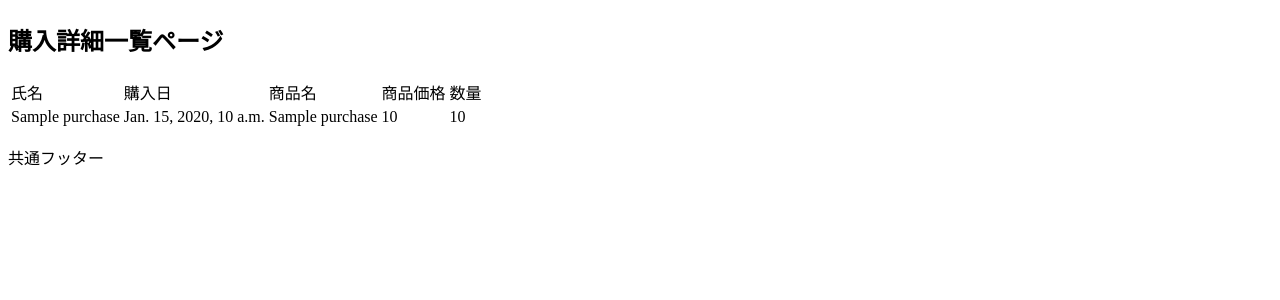
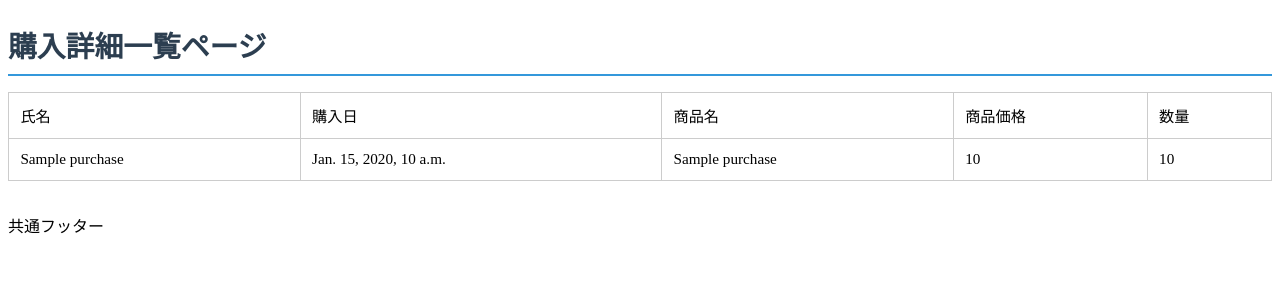
Before and after one commit to fumihiko-kariya27/DataAnalysis, a Django app: template ecSiteAnalysis/templates/customer/purchase_detail.html in a window 1280 px wide. Shown: the part 67-367 px from the top of the page. Run offline with Django 5.2, Linux system fonts and the light colour scheme; the template is opened without the code that fills it: most values are stand-ins (such as "Sample title", 1, 10 or a date in 2020).

Commit message:
CSS設定追加

```diff
--- /dev/null
+++ b/ecSiteAnalysis/static/css/style.css
@@ -0,0 +1,34 @@
+h2 {
+    font-size: 1.8em;
+    margin-bottom: 1rem;
+    color: #2c3e50;
+    border-bottom: 2px solid #3498db;
+    padding-bottom: 0.3em;
+}
+
+table {
+    width: 100%;
+    border-collapse: collapse;
+    margin-bottom: 2rem;
+    font-size: 0.95em;
+}
+
+table th,
+table td {
+    border: 1px solid #ccc;
+    padding: 0.75em;
+    text-align: left;
+}
+
+table tr:nth-child(even) {
+    background-color: #f9f9f9;
+}
+
+table tr:hover {
+    background-color: #f1f1f1;
+}
+
+table th {
+    background-color: #3498db;
+    color: white;
+}
--- a/ecSiteAnalysis/templates/base.html
+++ b/ecSiteAnalysis/templates/base.html
@@ -3,6 +3,8 @@
   <head>
     <meta charset="UTF-8" />
     <title>{% block title %}タイトル未定{% endblock %}</title>
+    {% load static %}
+    {% block extra_css %}{% endblock %}
   </head>
   <body>
     <header>
--- a/ecSiteAnalysis/templates/customer/purchase_detail.html
+++ b/ecSiteAnalysis/templates/customer/purchase_detail.html
@@ -1,8 +1,11 @@
 {% extends "../base.html" %}
+{% load static %}
 {% block title %}購入詳細{% endblock %}
+{% block extra_css %}<link rel="stylesheet" href="{% static 'css/style.css' %}">{% endblock %}
 {% block content %}
 <h2>購入詳細一覧ページ</h2>
 <table>
+  <thead>
     <tr>
       <td>氏名</td>
       <td>購入日</td>
@@ -10,6 +13,8 @@
       <td>商品価格</td>
       <td>数量</td>
     </tr>
+  </thead>
+  <tbody>
     {% for purchase in purchase_detail %}
     <tr>
       <td>{{ purchase.get_name }}</td>
@@ -19,5 +24,6 @@
       <td>{{ purchase.get_quantity }}</td>
     </tr>
     {% endfor %}
+  </tbody>
 </table>
 {% endblock %}
--- a/ecSiteAnalysis/urls.py
+++ b/ecSiteAnalysis/urls.py
@@ -1,12 +1,12 @@
 from django.urls import path
 
 from ecSiteAnalysis.presentation.CustomerView import CustomerListView
-from ecSiteAnalysis.presentation.PurchaseView import PurchaseBetweenView
+from ecSiteAnalysis.presentation.PurchaseView import PurchaseView
 
 
 app_name = "ecSiteAnalysis"
 
 urlpatterns = [
     path("all/", CustomerListView.as_view(), name="customer_all"),
-    path("purchase_between", PurchaseBetweenView.as_view(), name="purchase_between_view"),
+    path("purchase_between", PurchaseView.as_view(), name="purchase_between_view"),
 ]
```
Also changed, not shown: ecSiteAnalysis/domain/purchase/PurchaseSummary.py (+10 -0 lines), ecSiteAnalysis/presentation/PurchaseView.py (+6 -4 lines), ecSiteAnalysis/usecase/PurchaseAnalysis.py (+6 -1 lines). Lines whose indentation alone changed are shown as unchanged.
